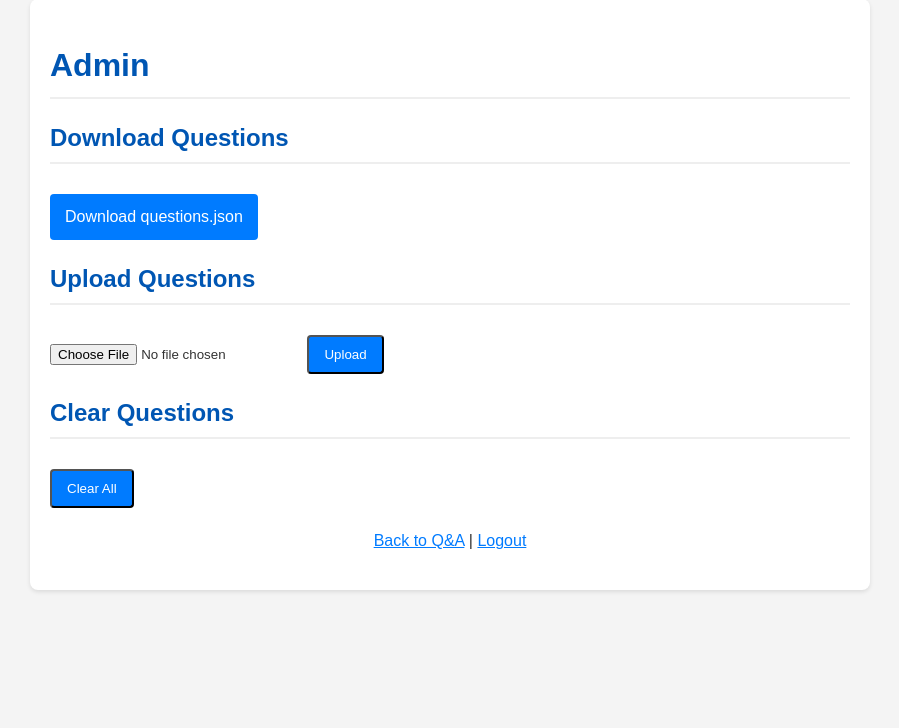
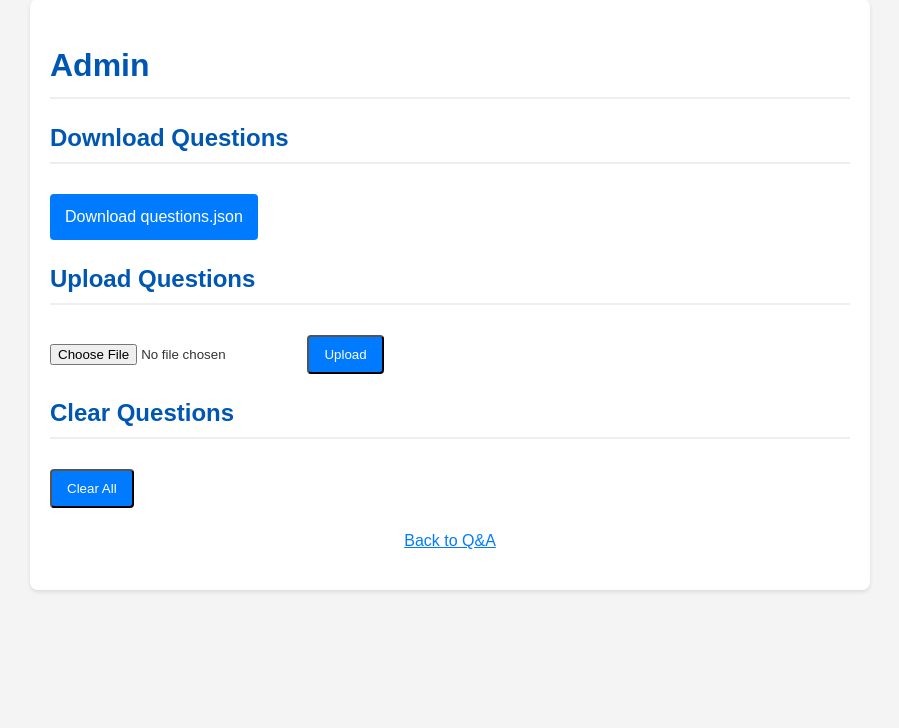
Before and after one commit to rbuccigrossi/q_and_a, a Flask app: page /admin/ in a window 1280 px wide. Shown: the part 21-749 px from the top of the page, without its empty margins (190-1089 px from the left). Run offline with Flask 3, Linux system fonts and the light colour scheme; the visitor is signed in with stand-in values (Sample User, id 1).

Commit message:
Remove logout links

```diff
--- a/templates/admin.html
+++ b/templates/admin.html
@@ -20,8 +20,7 @@
         <form action="{{ url_for('clear_questions') }}" method="post" onsubmit="return confirm('Are you sure you want to delete all questions?');">
             <button type="submit" class="admin-button">Clear All</button>
         </form>
-        <p class="switch-link"><a href="{{ url_for('index') }}">Back to Q&A</a> |
-            <a href="{{ url_for('logout') }}">Logout</a></p>
+        <p class="switch-link"><a href="{{ url_for('index') }}">Back to Q&A</a></p>
     </div>
 </body>
 </html>
```
Also changed, not shown: templates/index.html (+2 -6 lines).
